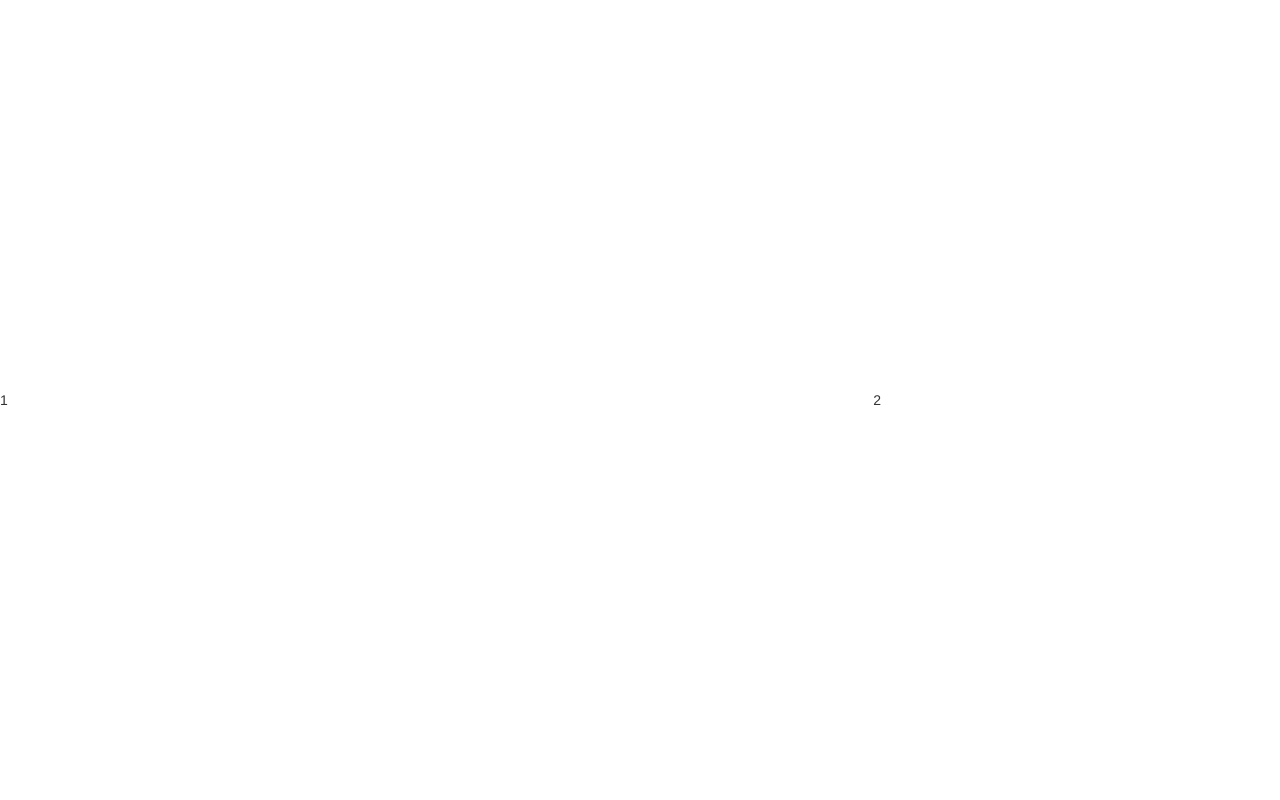
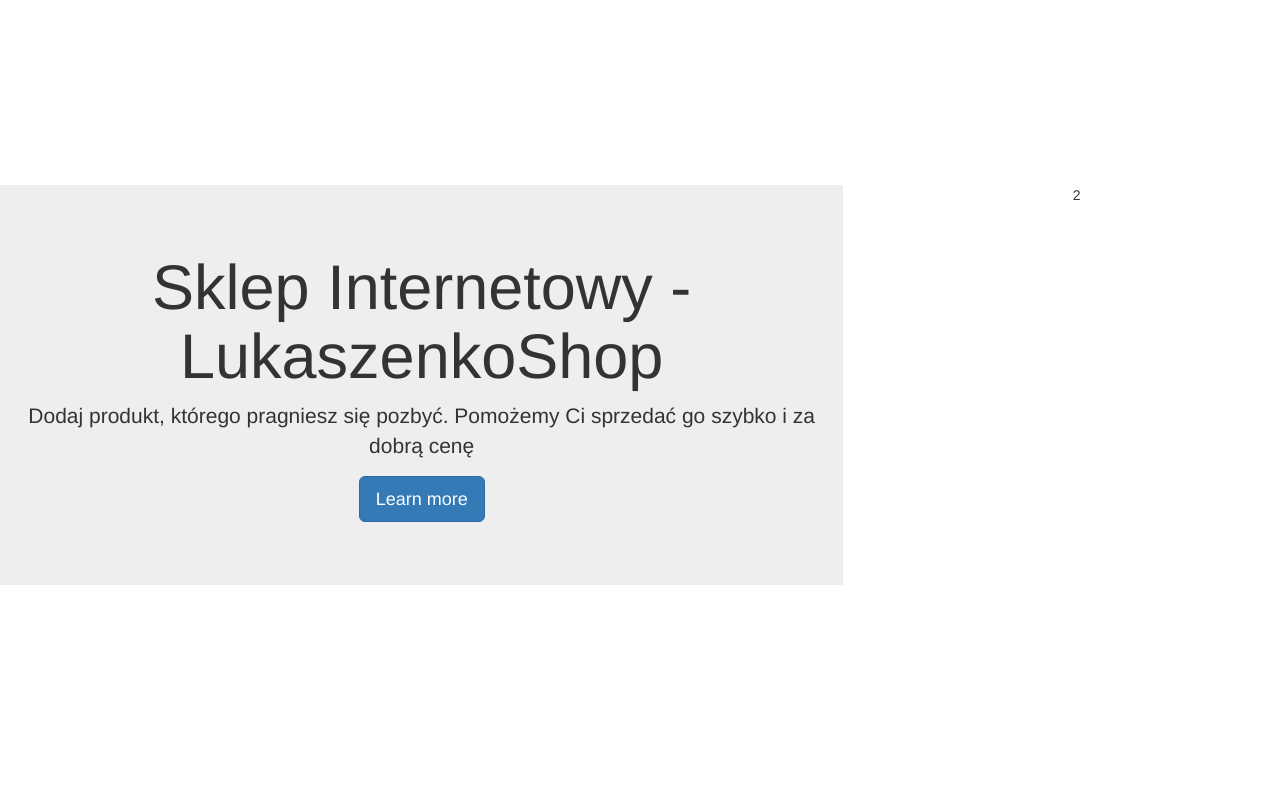
Before and after one commit to lukaszw1939/sklep-internetowy, a PHP site: page / in a window 1280 px wide. Before the commit the page is almost empty. Run offline with PHP 8.4, Linux system fonts and the light colour scheme.

Commit message:
dodawanie jumbotron

```diff
--- a/css/style.css
+++ b/css/style.css
@@ -9,6 +9,7 @@ body{
 #wrapper{
         display: table-cell;
         vertical-align: middle;
+	text-align: center;
 }
 
 
--- a/index.php
+++ b/index.php
@@ -3,7 +3,15 @@
 <body>
 	<div id="wrapper">
 		<div class="row">
-			<div class="col-xs-12 col-sm-6 col-md-8">1</div>
+			<div class="col-xs-12 col-sm-6 col-md-8">
+
+			<div class="jumbotron">
+  				<h1>Sklep Internetowy - LukaszenkoShop</h1>
+  				<p>Dodaj produkt, którego pragniesz się pozbyć. Pomożemy Ci sprzedać go szybko i za dobrą cenę</p>
+  				<p><a class="btn btn-primary btn-lg" role="button">Learn more</a></p>
+			</div>
+
+			</div>
 			<div class="col-xs-6 col-md-4">2</div>
 		</div>
 	</div>
```
